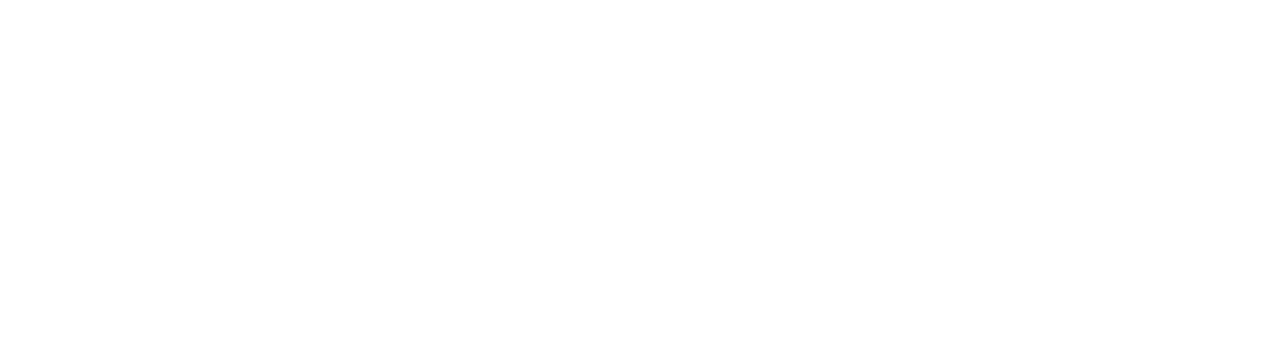
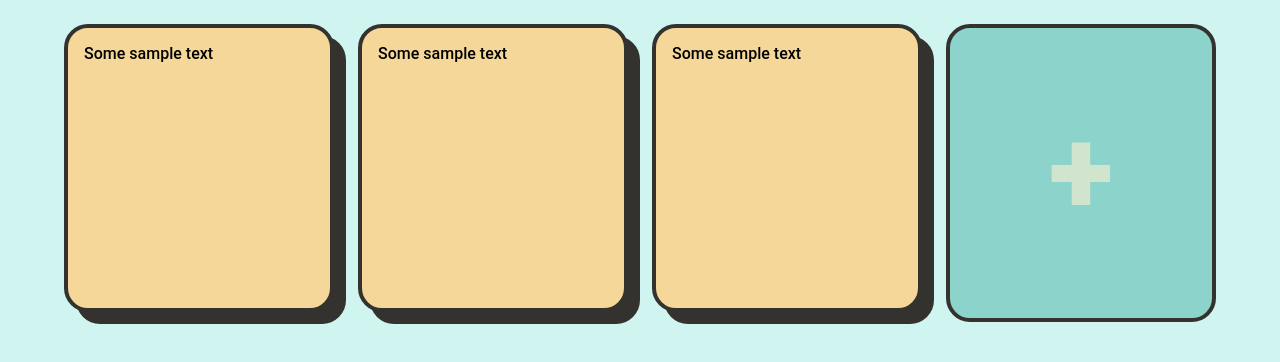
Before and after one commit to helen25sur/notes-sticky-app, a plain HTML site: page index.html in a window 1280 px wide. Drawn offline with Linux system fonts and the light colour scheme.

Commit message:
add markup and styles

```diff
--- a/index.html
+++ b/index.html
@@ -11,11 +11,13 @@
 </head>
 
 <body>
-  <main class="app">
+  <main id="app">
     <div class="container">
-      <div class="card">
-
-      </div>
+      <!-- <template></template> -->
+      <textarea class="note" name="note" id="note">Some sample text</textarea>
+      <textarea class="note" name="note" id="note">Some sample text</textarea>
+      <textarea class="note" name="note" id="note">Some sample text</textarea>
+      <button class="add-note" type="button"><span>+</span></button>
     </div>
   </main>
 </body>
--- a/src/main.css
+++ b/src/main.css
@@ -0,0 +1,74 @@
+:root {
+  --bgColor: #D0F4F0;
+  --yellowDark: #F4D799;
+  --peachDark: #F6A89E;
+  --aquaDark: #8CD4CB;
+  --hoverAqua: #79bab2;
+  --txtColot: #33322E;
+  --border: 4px solid #33322E;
+  --boxShadow: 12px 12px 0px #33322E;
+  --borderRadius: 24px;
+  --space: 24px;
+}
+
+@import url('https://fonts.googleapis.com/css2?family=Roboto:wght@400;500&display=swap');
+
+*,
+::after,
+::before {
+  box-sizing: border-box;
+  margin: 0;
+  padding: 0;
+  font-family: 'Roboto', sans-serif;
+}
+
+body {
+  background-color: var(--bgColor);
+}
+
+#app>.container {
+  display: grid;
+  grid-template-columns: repeat(auto-fill, 270px);
+  padding: var(--space);
+  gap: var(--space);
+}
+
+.container {
+  max-width: 1200px;
+  margin: 0 auto;
+}
+
+.note,
+.add-note {
+  padding: 16px;
+  height: 288px;
+  border-radius: var(--borderRadius);
+  border: var(--border);
+}
+
+.note {
+  background-color: var(--yellowDark);
+  resize: none;
+  font-weight: 500;
+  font-size: 16px;
+  line-height: 130%;
+
+  box-shadow: var(--boxShadow);
+}
+
+.add-note {
+  height: 298px;
+  display: flex;
+  align-items: center;
+  justify-content: center;
+  background-color: var(--aquaDark);
+  color: #ffeece99;
+  font-size: 120px;
+  font-weight: 900;
+  cursor: pointer;
+  transition: background 0.3s ease-in;
+}
+
+.add-note:hover {
+  background-color: var(--hoverAqua);
+}
```
